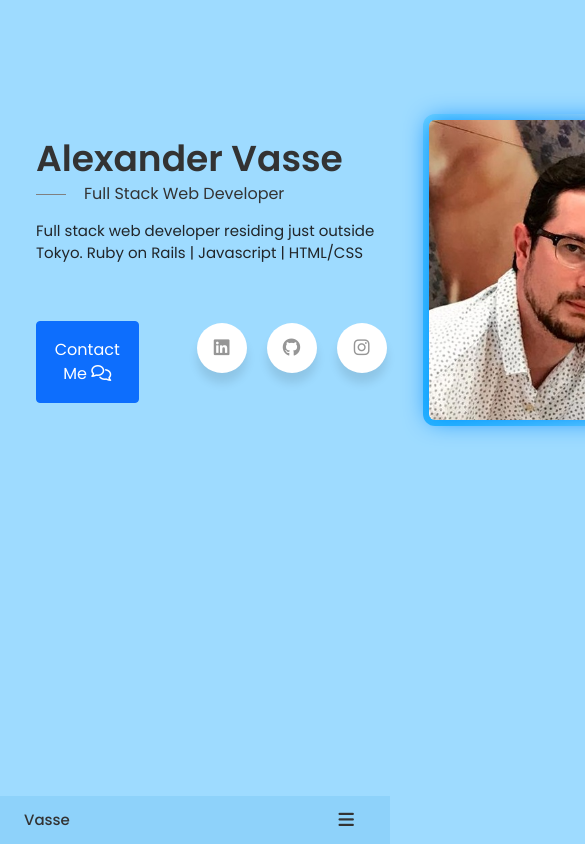
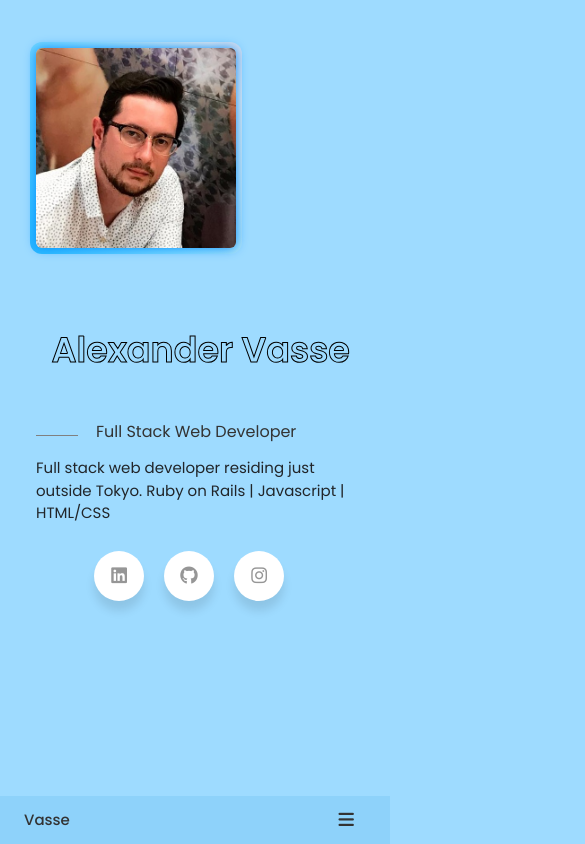
Before and after one commit to a-vasse/portfolio, a React (Create React App) app: page / in a window 390 px wide. Shown: the top 844 px of the page, 585 px wide, since content can reach past the window. Built offline with nearby package versions, Linux system fonts and the light colour scheme.

Commit message:
checkpoint

```diff
--- a/src/App.css
+++ b/src/App.css
@@ -125,7 +125,7 @@ img {
 }
 
 .section {
-  padding: 6rem 0 2rem;
+  padding: 2rem 0 2rem;
 }
 
 .section-title {
@@ -155,7 +155,6 @@ img {
   gap: 1.5rem;
 }
 
-/* Desktop */
 @media screen and (max-width: 992px) {
   .container {
     margin-left: var(--mb-1-5);
@@ -166,13 +165,12 @@ img {
     padding: 1rem 1.75rem;
   }
 
-  .button-icon {
+  .button__icon {
     width: 22px;
     height: 22px;
   }
 }
 
-/* Ipads */
 @media screen and (max-width: 768px) {
   body {
     margin: 0 0 var(--header-height) 0;
@@ -190,8 +188,11 @@ img {
 @media screen and (max-width: 576px) {
 }
 
-/* Phones */
 @media screen and (max-width: 350px) {
+  :root {
+    --big-font-size: 2.25rem;
+  }
+
   .container {
     margin-left: var(--mb-1);
     margin-right: var(--mb-1);
--- a/src/components/home/Home.jsx
+++ b/src/components/home/Home.jsx
@@ -1,7 +1,6 @@
-
 import React from 'react';
 import "./home.css";
-import Data from "./Data";
+import Data from "./Intro";
 
 const Home = () => {
   return (
@@ -9,12 +8,9 @@ const Home = () => {
       <section className="home section" id="home">
         <div className="home-container container grid">
           <div className="home-content grid">
-
-
             <div className="home-img"></div>
             <Data />
           </div>
-
         </div>
       </section>
     </div>
--- a/src/components/home/Data.jsx
+++ b/src/components/home/Intro.jsx
@@ -1,16 +1,19 @@
 import React from 'react';
+import "./name.css";
+import "./icons.css";
 
 const Data = () => {
   return (
     <div>
       <div className="home-data">
-        <h1 className="home-title">Alexander Vasse
-        </h1>
+        <svg width="100%" height="40%">
+        <text x="45%" y="60%"  text-anchor="middle">Alexander Vasse</text>
+        </svg>
         <h3 className="home-subtitle">Full Stack Web Developer</h3>
         <p className="home-description text-dark">Full stack web developer residing just outside Tokyo. Ruby on Rails | Javascript | HTML/CSS</p>
         <div class="d-flex gap-3">
           <div class="mt-2">
-          <a href="#contact" className="btn btn-primary p-3">
+          <a href="#contact" className="contact btn btn-primary p-3">
             Contact Me <i class="fa-regular fa-comments"></i>
           </a>
           </div>
--- a/src/components/home/home.css
+++ b/src/components/home/home.css
@@ -1,3 +1,7 @@
+.home__container {
+  row-gap: 7rem;
+}
+
 .home-content {
   grid-template-columns: 50% repeat(2, 1fr);
   padding-top: 5.5rem;
@@ -14,11 +18,6 @@
 .home-social-icon:hover {
   color: var(--title-color-dark);
   transition: 1s;
-}
-
-.home-title {
-  font-size: var(--big-font-size);
-  margin-bottom: var(--mb-0-25);
 }
 
 .home-subtitle {
@@ -56,9 +55,6 @@
   height: 300px;
   --border-width: 6px;
   position: relative;
-  display: flex;
-  justify-content: center;
-  align-items: center;
   border-radius: var(--border-width);
 }
 
@@ -94,91 +90,71 @@
   }
 }
 
-*:focus,
-*:active {
-  outline: none !important;
-  -webkit-tap-highlight-color: transparent;
+/* Desktop */
+@media screen and (max-width: 992px) {
+  .home-content {
+    grid-template-columns: none;
+    column-gap: 1.25rem;
+    justify-content: center;
   }
 
-.icon-wrapper {
-  display: inline-flex;
-  list-style: none;
+  .home-subtitle {
+    padding-left: 3.75rem;
+    margin-bottom: var(--mb-1);
   }
 
-.icon-wrapper .icon {
-  color:#969696;
-  position: relative;
-  background: #ffffff;
-  border-radius: 50%;
-  padding: 15px;
-  margin: 10px;
-  width: 50px;
-  height: 50px;
-  font-size: 18px;
-  display: flex;
-  justify-content: center;
-  align-items: center;
-  flex-direction: column;
-  box-shadow: 0 10px 10px rgba(0, 0, 0, 0.1);
-  cursor: pointer;
-  transition: all 0.2s cubic-bezier(0.68, -0.55, 0.265, 1.55);
+  .home-subtitle::before {
+    width: 42px;
+    top: 0.8rem;
   }
 
-.icon-wrapper .tooltip {
-  position: absolute;
-  top: 0;
-  font-size: 14px;
-  background: #ffffff;
-  color: #ffffff;
-  padding: 5px 8px;
-  border-radius: 5px;
-  box-shadow: 0 10px 10px rgba(0, 0, 0, 0.1);
-  opacity: 0;
-  pointer-events: none;
-  transition: all 0.3s cubic-bezier(0.68, -0.55, 0.265, 1.55);
+  .home-description {
+    max-width: 100%;
+    margin-bottom: 1rem;
   }
 
-.icon-wrapper .tooltip::before {
-  position: absolute;
-  content: "";
-  height: 8px;
-  width: 8px;
-  background: #ffffff;
-  bottom: -3px;
-  left: 50%;
-  transform: translate(-50%) rotate(45deg);
-  transition: all 0.3s cubic-bezier(0.68, -0.55, 0.265, 1.55);
+  .home-img {
+    order: initial;
+    justify-self: initial;
+    width: 250px;
+    height: 250px;
+    box-shadow: 0 0 12px #008cff;
   }
 
-.icon-wrapper .icon:hover .tooltip {
-  top: -45px;
-  opacity: 1;
-  visibility: visible;
-  pointer-events: auto;
 }
 
-.icon-wrapper .icon:hover span,
-.icon-wrapper .icon:hover .tooltip {
-  text-shadow: 0px -1px 0px rgba(0, 0, 0, 0.1);
+/* Ipads */
+@media screen and (max-width: 768px) {
+  .home-content {
+    grid-template-columns: 0.5fr, 3fr;
+    padding-top: 1rem;
   }
 
-.icon-wrapper .linkedin:hover,
-.icon-wrapper .linkedin:hover .tooltip,
-.icon-wrapper .linkedin:hover .tooltip::before {
-  background: #1877F2;
-  color: #ffffff;
+  .home-img {
+    order: initial;
+    justify-self: initial;
   }
 
-.icon-wrapper .github:hover,
-.icon-wrapper .github:hover .tooltip,
-.icon-wrapper .github:hover .tooltip::before {
-  background: #333333;
-  color: #ffffff;
+  .home-img {
+    width: 200px;
+    height: 200px;
+    box-shadow: 0 0 12px #008cff;
   }
 
-.icon-wrapper .instagram:hover,
-.icon-wrapper .instagram:hover .tooltip,
-.icon-wrapper .instagram:hover .tooltip::before {
-  background: #E4405F;
-  color: #ffffff;
+  .home-description {
+    max-width: 90%;
+    margin-bottom: 1rem;
   }
+
+  .contact {
+    display: none;
+  }
+}
+
+/* Phones */
+@media screen and (max-width: 350px) {
+  .home-img {
+    width: 180px;
+    height: 180px;
+  }
+}
--- /dev/null
+++ b/src/components/home/icons.css
@@ -0,0 +1,88 @@
+*:focus,
+*:active {
+  outline: none !important;
+  -webkit-tap-highlight-color: transparent;
+}
+
+.icon-wrapper {
+  display: inline-flex;
+  list-style: none;
+}
+
+.icon-wrapper .icon {
+  color:#969696;
+  position: relative;
+  background: #ffffff;
+  border-radius: 50%;
+  padding: 15px;
+  margin: 10px;
+  width: 50px;
+  height: 50px;
+  font-size: 18px;
+  display: flex;
+  justify-content: center;
+  align-items: center;
+  flex-direction: column;
+  box-shadow: 0 10px 10px rgba(0, 0, 0, 0.1);
+  cursor: pointer;
+  transition: all 0.2s cubic-bezier(0.68, -0.55, 0.265, 1.55);
+}
+
+.icon-wrapper .tooltip {
+  position: absolute;
+  top: 0;
+  font-size: 14px;
+  background: #ffffff;
+  color: #ffffff;
+  padding: 5px 8px;
+  border-radius: 5px;
+  box-shadow: 0 10px 10px rgba(0, 0, 0, 0.1);
+  opacity: 0;
+  pointer-events: none;
+  transition: all 0.3s cubic-bezier(0.68, -0.55, 0.265, 1.55);
+}
+
+.icon-wrapper .tooltip::before {
+  position: absolute;
+  content: "";
+  height: 8px;
+  width: 8px;
+  background: #ffffff;
+  bottom: -3px;
+  left: 50%;
+  transform: translate(-50%) rotate(45deg);
+  transition: all 0.3s cubic-bezier(0.68, -0.55, 0.265, 1.55);
+}
+
+.icon-wrapper .icon:hover .tooltip {
+  top: -45px;
+  opacity: 1;
+  visibility: visible;
+  pointer-events: auto;
+}
+
+.icon-wrapper .icon:hover span,
+.icon-wrapper .icon:hover .tooltip {
+  text-shadow: 0px -1px 0px rgba(0, 0, 0, 0.1);
+}
+
+.icon-wrapper .linkedin:hover,
+.icon-wrapper .linkedin:hover .tooltip,
+.icon-wrapper .linkedin:hover .tooltip::before {
+  background: #1877F2;
+  color: #ffffff;
+}
+
+.icon-wrapper .github:hover,
+.icon-wrapper .github:hover .tooltip,
+.icon-wrapper .github:hover .tooltip::before {
+  background: #333333;
+  color: #ffffff;
+}
+
+.icon-wrapper .instagram:hover,
+.icon-wrapper .instagram:hover .tooltip,
+.icon-wrapper .instagram:hover .tooltip::before {
+  background: #E4405F;
+  color: #ffffff;
+}
--- /dev/null
+++ b/src/components/home/name.css
@@ -0,0 +1,34 @@
+text {
+  stroke: #000000;
+  font-size: 50px;
+  font-weight: 700;
+  stroke-width: 1;
+  animation: textAnimate 5s infinite alternate;
+}
+
+@keyframes textAnimate {
+  0% {
+    stroke-dasharray: 0 50%;
+    stroke-dashoffset:  20%;
+    fill:hsl(204, 100%, 50%)
+
+  }
+
+  100% {
+    stroke-dasharray: 50% 0;
+    stroke-dashoffstet: -20%;
+    fill: hsla(189, 68%, 75%,0%)
+  }
+
+}
+
+/* Ipads */
+@media screen and (max-width: 768px) {
+  text {
+    stroke: #000000;
+    font-size: 35px;
+    font-weight: 700;
+    stroke-width: 1;
+    animation: textAnimate 5s infinite alternate;
+  }
+}
```
Also changed, not shown: src/components/header/header.css (+6 -3 lines). Lines whose indentation alone changed are shown as unchanged.
